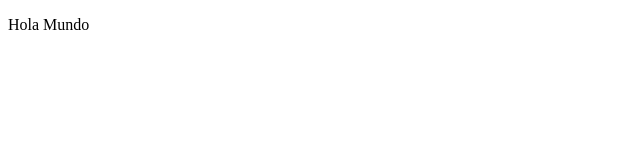
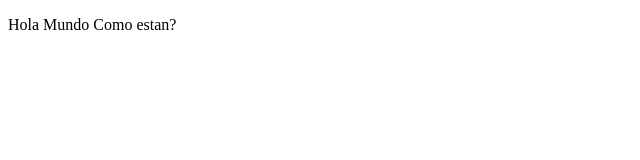
Before and after one commit to elr1chy/ejempl1.github.io, a plain HTML site: page computoenlanube/index.html in a window 1280 px wide. Shown: the whole page, without its empty margins (0-640 px from the left). Drawn offline with Linux system fonts and the light colour scheme.

Commit message:
nueva version

```diff
--- a/computoenlanube/index.html
+++ b/computoenlanube/index.html
@@ -5,6 +5,6 @@
 <title>Insert title here</title>
 </head>
 <body>
- <p>Hola Mundo</p>
+ <p>Hola Mundo Como estan?</p>
 </body>
 </html>
```
